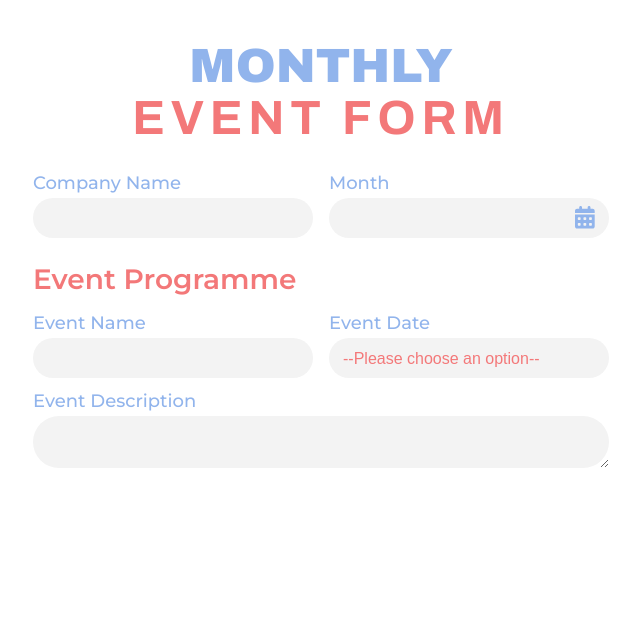
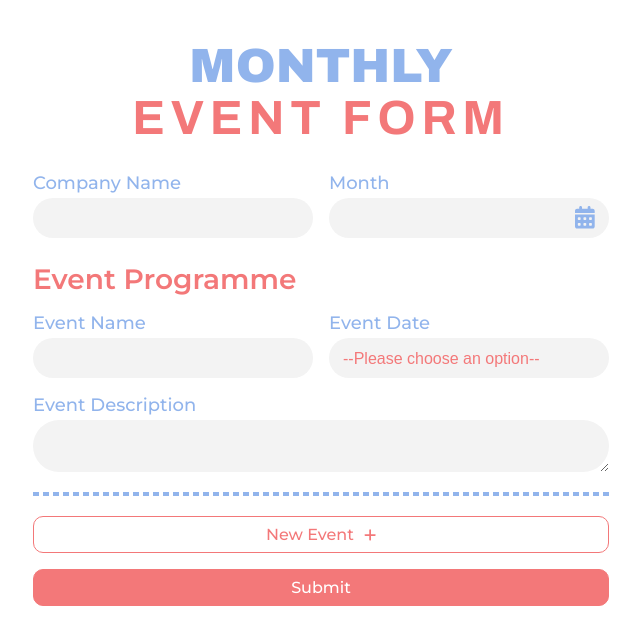
Before and after one commit to naufalzs/monthly-event-poster-generator, a React (Vite) app in the folder frontend/: page / in a window 1280 px wide. Shown: the top 644 px of the page, without its empty margins (319-959 px from the left). Built offline with nearby package versions, Linux system fonts and the light colour scheme.

Commit message:
feat(fe): create divider and button group

```diff
--- a/frontend/src/App.jsx
+++ b/frontend/src/App.jsx
@@ -1,7 +1,16 @@
 import styled from "styled-components";
 import { Formik } from "formik";
 import MonthInput from "./components/MonthInput";
-import { Input, Label, Select, Textarea } from "./globalTheme";
+import {
+  BtnOutlined,
+  BtnPrimary,
+  Input,
+  Label,
+  Select,
+  Textarea,
+} from "./globalTheme";
+import { FontAwesomeIcon } from "@fortawesome/react-fontawesome";
+import { faPlus } from "@fortawesome/free-solid-svg-icons";
 
 const Container = styled.div`
   max-width: 640px;
@@ -46,7 +55,18 @@ const Title2 = styled.h2`
 `;
 
 const LowerForm = styled.div`
-  margin-top: 12px;
+  margin-top: 16px;
+`;
+
+const Hr = styled.hr`
+  border: 2px dashed var(--color-secondary);
+  margin: 20px 0;
+`;
+
+const BtnGroup = styled.div`
+  display: flex;
+  flex-direction: column;
+  gap: 16px;
 `;
 
 const App = () => {
@@ -107,6 +127,14 @@ const App = () => {
                   />
                 </Label>
               </LowerForm>
+              <Hr />
+              <BtnGroup>
+                <BtnOutlined>
+                  <div>New Event</div>
+                  <FontAwesomeIcon icon={faPlus} size="sm" />
+                </BtnOutlined>
+                <BtnPrimary>Submit</BtnPrimary>
+              </BtnGroup>
             </div>
           </Form>
         )}
--- a/frontend/src/globalTheme.js
+++ b/frontend/src/globalTheme.js
@@ -39,3 +39,46 @@ export const Select = styled.select`
   height: 40px;
   appearance: none;
 `;
+
+const buttonStyle = css`
+  width: 100%;
+  padding: 8px 14px;
+  border-radius: 10px;
+
+  display: flex;
+  justify-content: center;
+  align-items: center;
+  gap: 10px;
+
+  font-size: 16px;
+  font-weight: 500;
+
+  background-color: var(--color-primary);
+  color: #fff;
+  border: 1px solid var(--color-primary);
+  outline: none;
+
+  cursor: pointer;
+  transition: all 70ms ease-in;
+
+  &:hover {
+    background-color: #f75f61;
+    border: 1px solid #f75f61;
+  }
+`;
+
+export const BtnPrimary = styled.button`
+  ${buttonStyle}
+`;
+
+export const BtnOutlined = styled.button`
+  ${buttonStyle}
+  color: var(--color-primary);
+  background-color: transparent;
+  border: 1px solid var(--color-primary);
+
+  &:hover {
+    background-color: var(--color-primary);
+    color: #fff;
+  }
+`;
```
